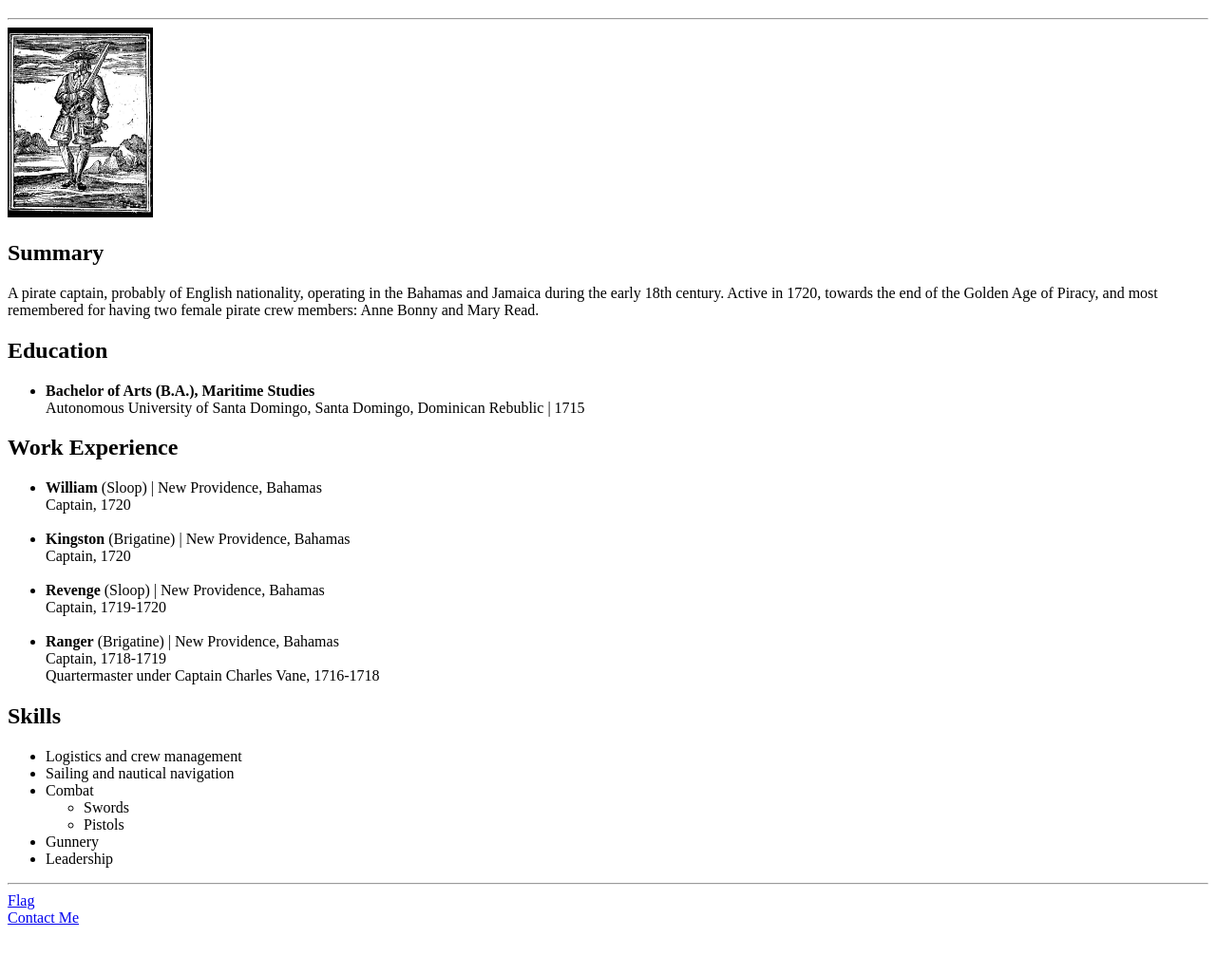
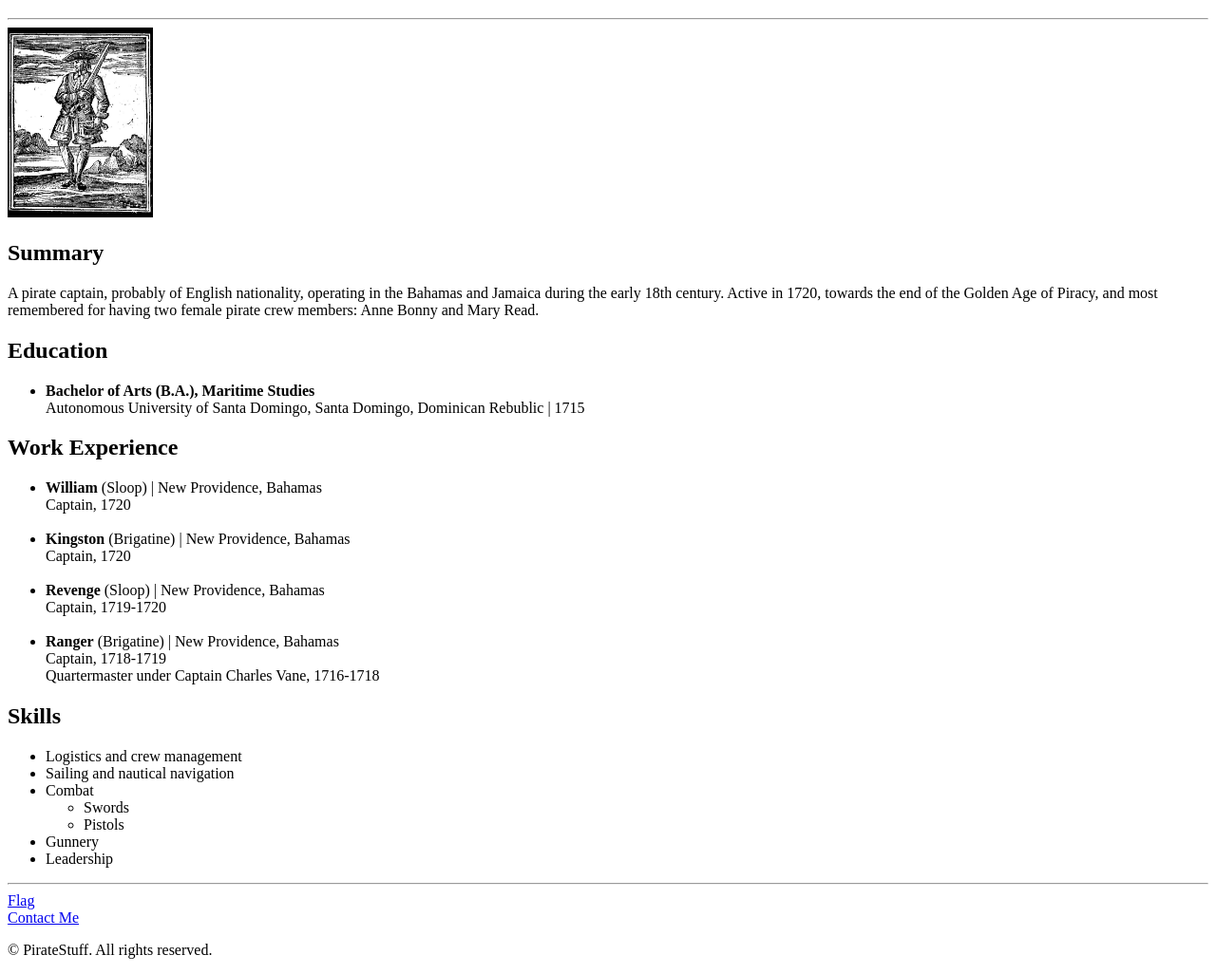
Before and after one commit to CuriousGoose1/CalicoJack-Resume, a plain HTML site: page index.html in a window 1280 px wide. Shown: the part 61-1087 px from the top of the page at 95% size. Before the commit the page ends 1045 px from the top, so only its background shows below. Drawn offline with Linux system fonts and the light colour scheme.

Commit message:
Update index.html

```diff
--- a/index.html
+++ b/index.html
@@ -61,4 +61,7 @@
     <a href="./public/contact.html">Contact Me</a><br>
 
 </body>
+<footer>
+    <p>© PirateStuff. All rights reserved.</p>
+</footer>
 </html>
```
